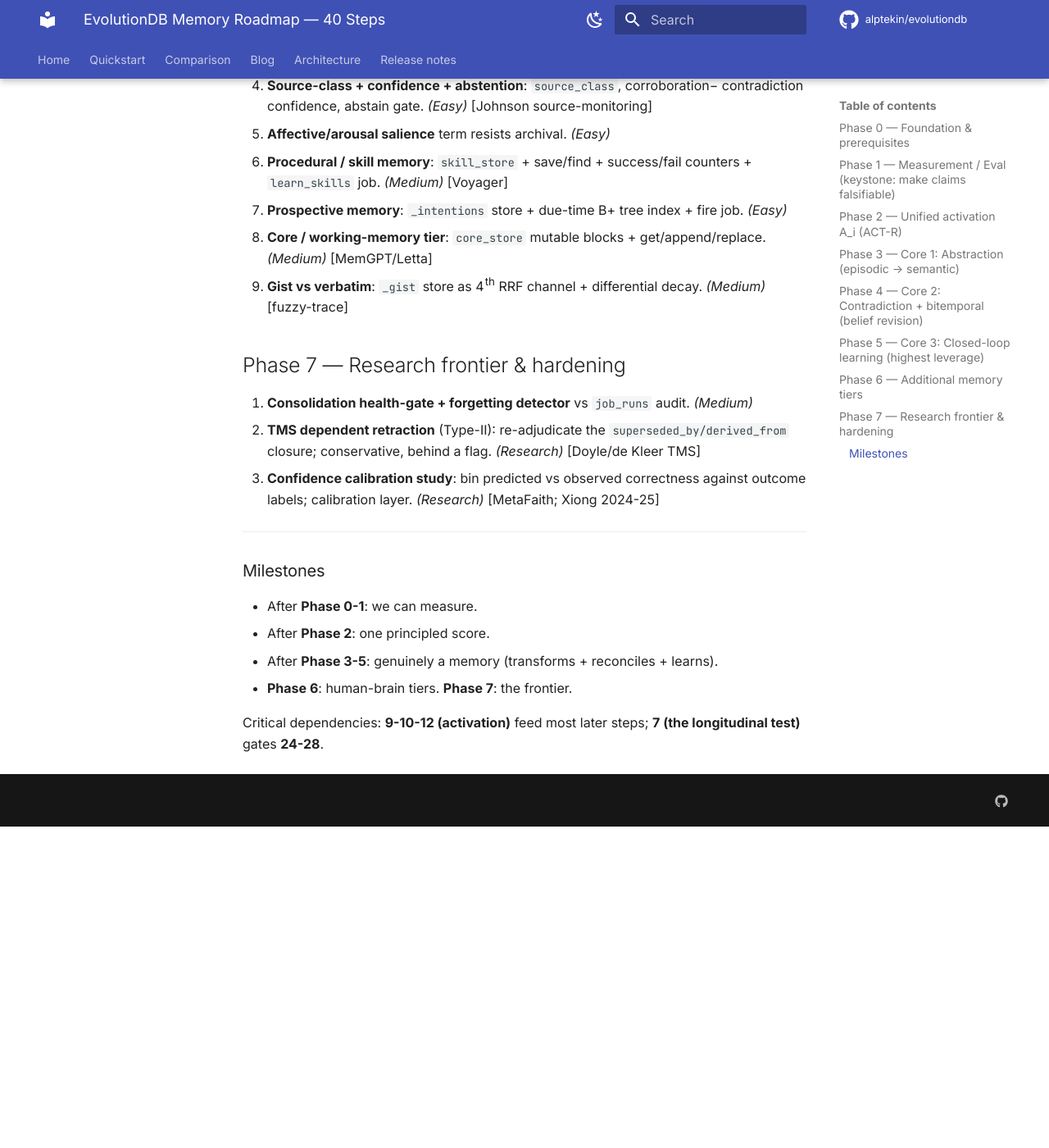
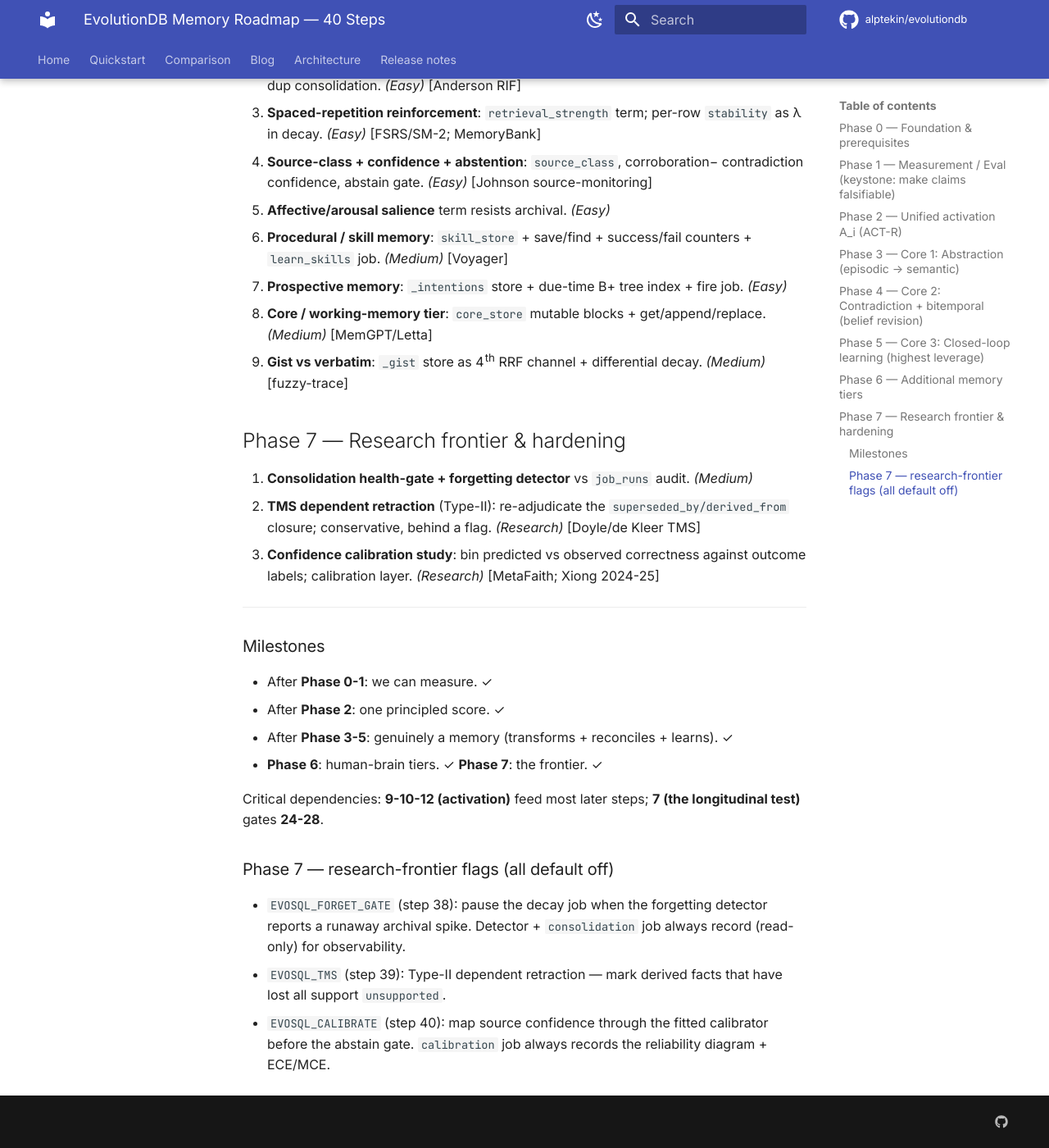
Before and after one commit to alptekin/evolutiondb, an MkDocs documentation site: the page built from docs/memory-roadmap.md, in a window 1280 px wide and 1400 px high, scrolled down 2969 px. Shown: the whole window at 82% size. Built offline with MkDocs 1.6.1 and Material for MkDocs 9.7.7, drawn with Linux system fonts in a browser that asks for light colours; comment, search, counter and statistics services are not loaded; before the commit the page ends 3977 px from its top, so only the background shows below that; some of the changed text lies outside the part shown.

Commit message:
memory phase7: review fixes (TMS evidence field, gate type-guard) + mark roadmap 40/40
Two confirmed (non-blocking, opt-in-only) findings from the Phase 7 adversarial
review, fixed:

- TMS no longer overloads validity `superseded_by` with the retracted source
  keys (which reconsolidate's head-resolution walk follows — it would have
  mis-resolved an 'unsupported' row's head to one of its sources when both
  EVOSQL_TMS and reconsolidate were engaged). Evidence now lives in a separate
  `unsupported_by` field; the supersession chain stays pointing only at real
  successors. Regression asserts superseded_by is clean.
- decay_gate_open type-guards the verdict access so a single malformed
  consolidation_state row is skipped instead of bailing the whole loop via the
  outer except (which would have failed the brake open, defeating the gate).

Both are reachable only with the opt-in flags on; the default path was already
verified byte-for-byte unchanged. Also stamps the roadmap doc 40/40 complete
with the Phase 7 flag reference.

```diff
--- a/docs/memory-roadmap.md
+++ b/docs/memory-roadmap.md
@@ -1,4 +1,8 @@
 # EvolutionDB Memory Roadmap — 40 Steps
+
+> **Status: 40/40 complete.** Phases 0-7 are implemented, each behind a default-
+> off flag, test-covered, and merged. With every flag off the default
+> save()/search() path is byte-for-byte unchanged.
 
 From "a strong neuro-flavoured retrieval index" to an **artificial memory** that
 *transforms*, *reconciles*, and *learns from use*. Each step is roughly one PR:
@@ -107,10 +111,20 @@
 ---
 
 ### Milestones
-- After **Phase 0-1**: we can measure.
-- After **Phase 2**: one principled score.
-- After **Phase 3-5**: genuinely a memory (transforms + reconciles + learns).
-- **Phase 6**: human-brain tiers. **Phase 7**: the frontier.
+- After **Phase 0-1**: we can measure. ✓
+- After **Phase 2**: one principled score. ✓
+- After **Phase 3-5**: genuinely a memory (transforms + reconciles + learns). ✓
+- **Phase 6**: human-brain tiers. ✓ **Phase 7**: the frontier. ✓
 
 Critical dependencies: **9-10-12 (activation)** feed most later steps; **7 (the
 longitudinal test)** gates **24-28**.
+
+### Phase 7 — research-frontier flags (all default off)
+- `EVOSQL_FORGET_GATE` (step 38): pause the decay job when the forgetting
+  detector reports a runaway archival spike. Detector + `consolidation` job
+  always record (read-only) for observability.
+- `EVOSQL_TMS` (step 39): Type-II dependent retraction — mark derived facts that
+  have lost all support `unsupported`.
+- `EVOSQL_CALIBRATE` (step 40): map source confidence through the fitted
+  calibrator before the abstain gate. `calibration` job always records the
+  reliability diagram + ECE/MCE.
```
Also changed, not shown: 4 other files.
